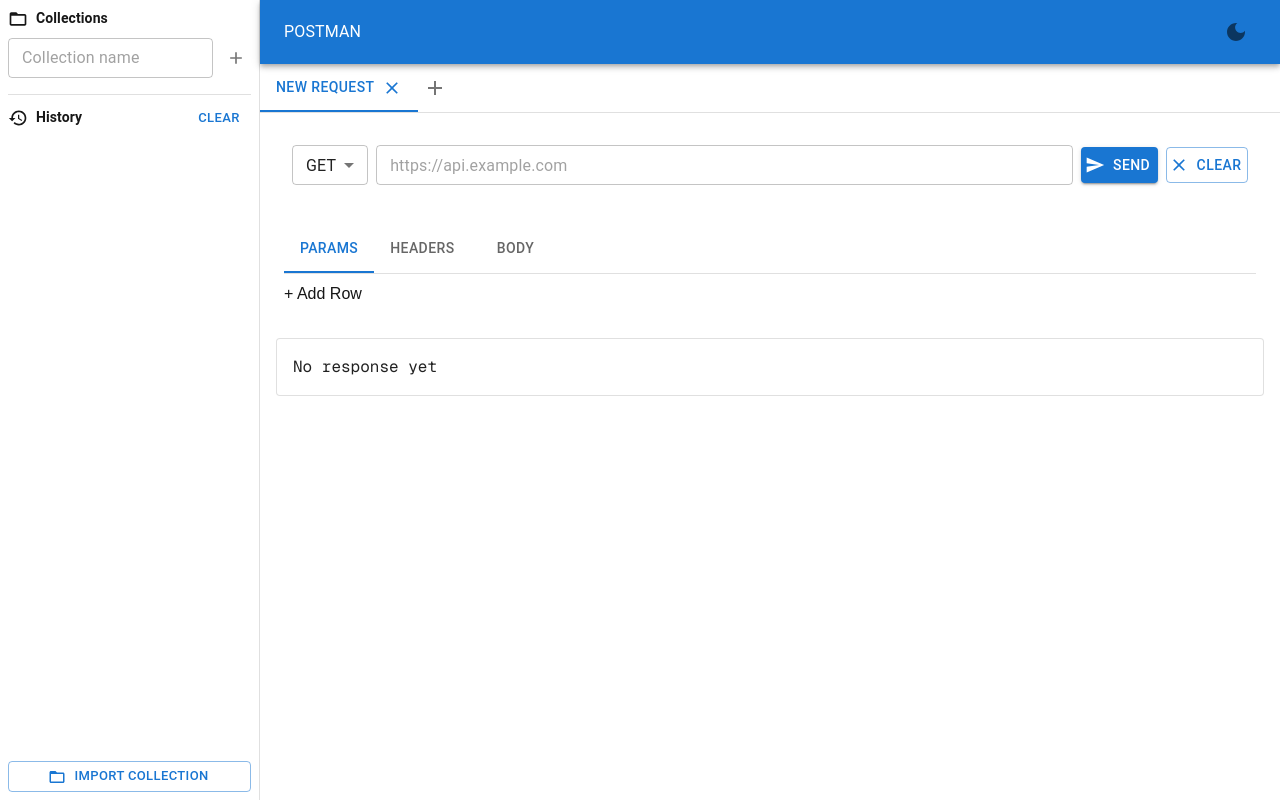
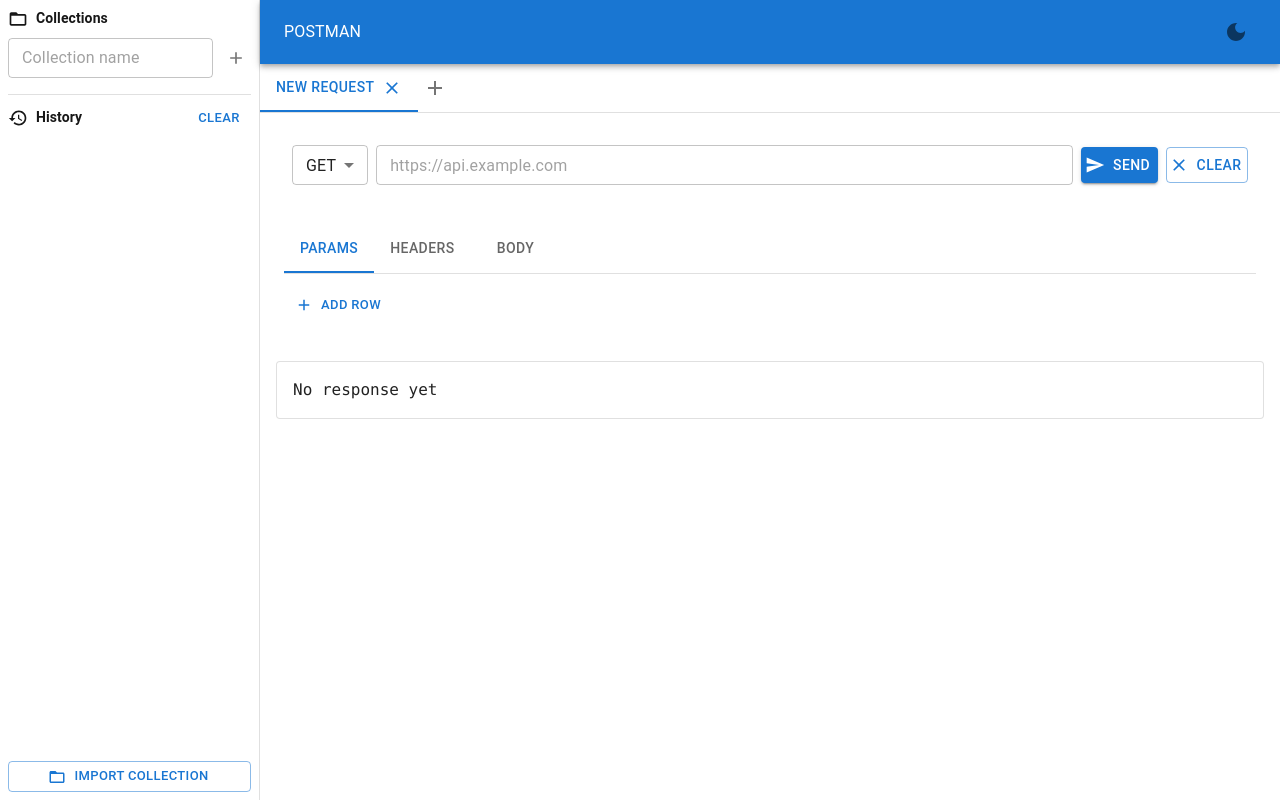
Before and after one commit to Kiarash-Sanei/WP_A2, a Next.js app: page / in a window 1280 px wide. Built offline with nearby package versions, Linux system fonts and the light colour scheme; what @mui/material-nextjs would draw is missing.

Commit message:
feat: Key Value is ok

```diff
--- a/app/layout.tsx
+++ b/app/layout.tsx
@@ -1,17 +1,6 @@
 import type { Metadata } from "next";
-import { Geist, Geist_Mono } from "next/font/google";
 import "./globals.css";
 import { Providers } from "@/components/layout/Providers";
-
-const geistSans = Geist({
-  variable: "--font-geist-sans",
-  subsets: ["latin"],
-});
-
-const geistMono = Geist_Mono({
-  variable: "--font-geist-mono",
-  subsets: ["latin"],
-});
 
 export const metadata: Metadata = {
   title: "POSTMAN",
@@ -20,27 +9,12 @@
 
 export default function RootLayout({
   children,
-}: Readonly<{
+}: {
   children: React.ReactNode;
-}>) {
+}) {
   return (
-    <html
-      lang="en"
-      className={`${geistSans.variable} ${geistMono.variable} h-full antialiased`}
-    >
-      <head>
-        <script
-          dangerouslySetInnerHTML={{
-            __html: `
-          const theme = localStorage.getItem('theme');
-          if (theme === 'dark') {
-            document.documentElement.classList.add('dark');
-          }
-        `,
-          }}
-        />
-      </head>
-      <body className="min-h-full flex flex-col">
+    <html lang="en">
+      <body>
         <Providers>{children}</Providers>
       </body>
     </html>
--- a/components/request/KeyValueEditor.tsx
+++ b/components/request/KeyValueEditor.tsx
@@ -1,6 +1,15 @@
 "use client";
 
 import { KeyValue } from "@/types/tabs";
+import {
+  Box,
+  Checkbox,
+  TextField,
+  IconButton,
+  Button,
+  Stack,
+} from "@mui/material";
+import { Delete, Add } from "@mui/icons-material";
 
 type KeyValueEditorProps = {
   items: KeyValue[];
@@ -37,26 +46,39 @@
   };
 
   return (
-    <div>
+    <Box sx={{ p: 1 }}>
       {items.map((item) => (
-        <div key={item.id}>
-          <input
-            type="checkbox"
+        <Stack
+          key={item.id}
+          direction="row"
+          spacing={1}
+          sx={{ mb: 1, alignItems: "center" }}
+        >
+          <Checkbox
             checked={item.enabled}
             onChange={(e) => updateRow(item.id, "enabled", e.target.checked)}
+            size="small"
           />
-          <input
+          <TextField
+            size="small"
+            placeholder="Key"
             value={item.key}
             onChange={(e) => updateRow(item.id, "key", e.target.value)}
           />
-          <input
+          <TextField
+            size="small"
+            placeholder="Value"
             value={item.value}
             onChange={(e) => updateRow(item.id, "value", e.target.value)}
           />
-          <button onClick={() => removeRow(item.id)}>×</button>
-        </div>
+          <IconButton size="small" onClick={() => removeRow(item.id)}>
+            <Delete fontSize="small" />
+          </IconButton>
+        </Stack>
       ))}
-      <button onClick={addRow}>+ Add Row</button>
-    </div>
+      <Button startIcon={<Add />} size="small" onClick={addRow}>
+        Add Row
+      </Button>
+    </Box>
   );
 }
```
